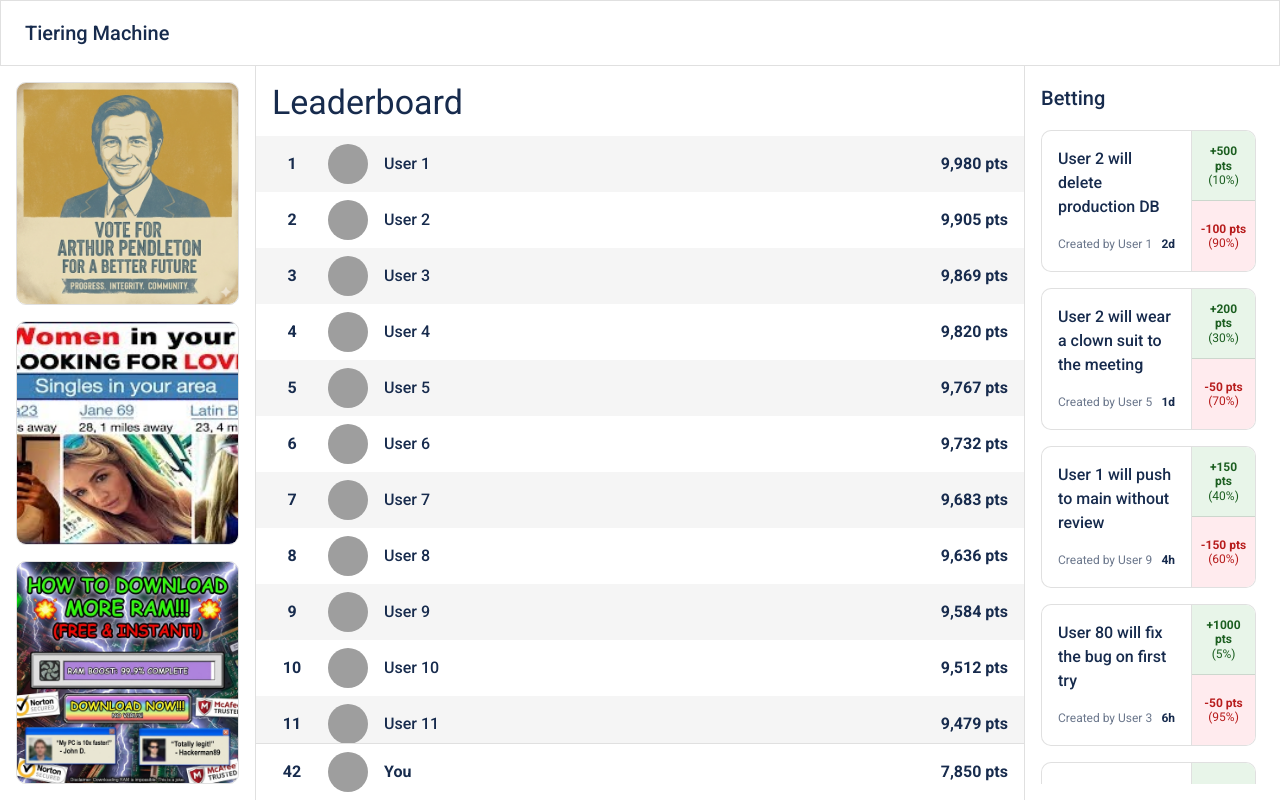
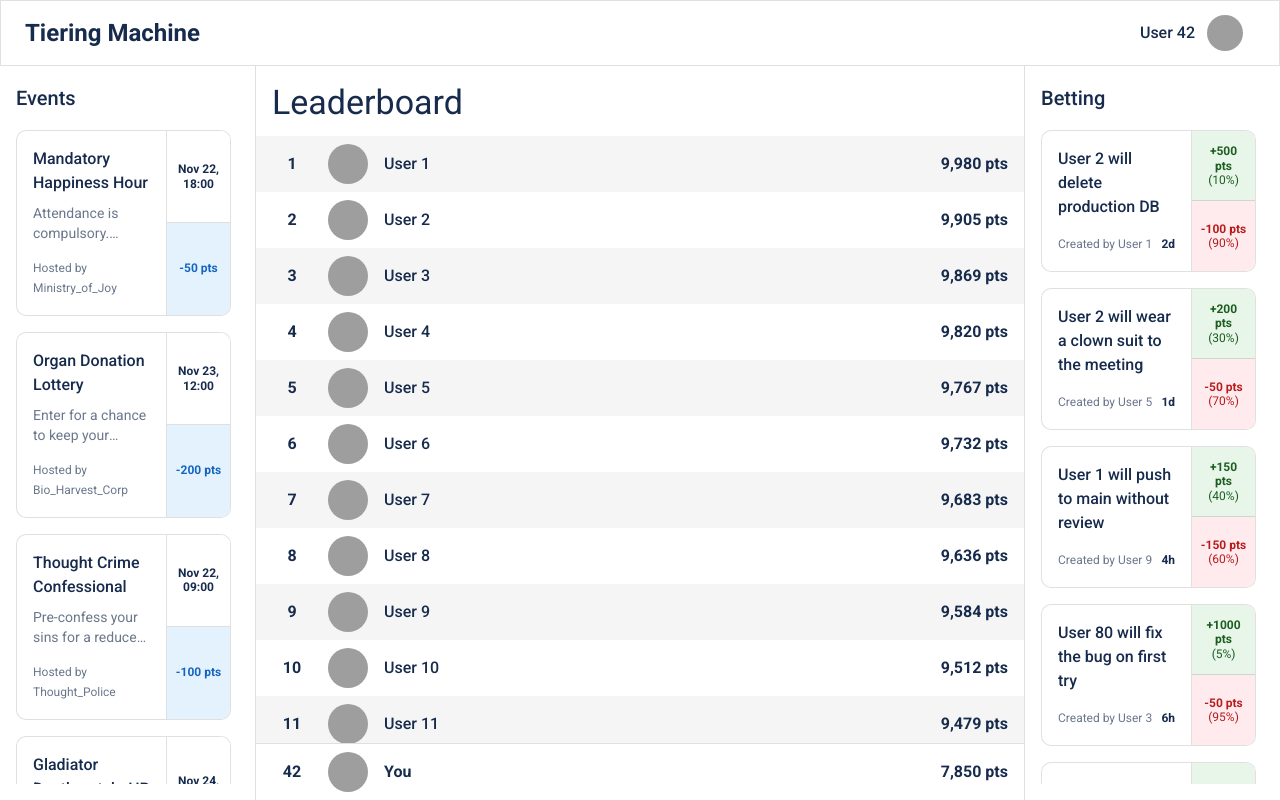
Before and after one commit to l145dev/Tiering-Machine-FE, a React (Vite) app: page / in a window 1280 px wide. Built offline with nearby package versions, Linux system fonts and the light colour scheme; grey boxes are pictures that could not be loaded.

Commit message:
add events

```diff
--- /dev/null
+++ b/src/components/Events.tsx
@@ -0,0 +1,127 @@
+import { Box, Paper, Typography } from "@mui/material";
+import { eventsData } from "../mock_data/eventsData";
+
+const Events = () => {
+  return (
+    <Box
+      sx={{ display: "flex", flexDirection: "column", gap: 2, height: "100%" }}
+    >
+      <Typography variant="h6">Events</Typography>
+      <Box
+        sx={{
+          display: "flex",
+          flexDirection: "column",
+          gap: 2,
+          overflowY: "auto",
+          flexGrow: 1,
+          pr: 1,
+        }}
+      >
+        {eventsData.map((event) => (
+          <Paper
+            key={event.id}
+            variant="outlined"
+            sx={{
+              display: "flex",
+              overflow: "hidden",
+              border: "1px solid",
+              borderColor: "divider",
+              flexShrink: 0,
+            }}
+          >
+            {/* Left Side - Info */}
+            <Box
+              sx={{
+                width: "70%",
+                p: 2,
+                display: "flex",
+                flexDirection: "column",
+                justifyContent: "space-between",
+                position: "relative",
+              }}
+            >
+              <Typography variant="body1" fontWeight="500" sx={{ mb: 1 }}>
+                {event.title}
+              </Typography>
+              <Typography
+                variant="body2"
+                color="text.secondary"
+                sx={{
+                  mb: 2,
+                  overflow: "hidden",
+                  textOverflow: "ellipsis",
+                  display: "-webkit-box",
+                  WebkitLineClamp: 2,
+                  WebkitBoxOrient: "vertical",
+                }}
+              >
+                {event.description}
+              </Typography>
+              <Typography variant="caption" color="text.secondary">
+                Hosted by {event.creator}
+              </Typography>
+            </Box>
+
+            {/* Right Side - Details */}
+            <Box
+              sx={{
+                width: "30%",
+                display: "flex",
+                flexDirection: "column",
+                borderLeft: "1px solid",
+                borderColor: "divider",
+              }}
+            >
+              {/* Date */}
+              <Box
+                sx={{
+                  flex: 1,
+                  display: "flex",
+                  alignItems: "center",
+                  justifyContent: "center",
+                  borderBottom: "1px solid",
+                  borderColor: "divider",
+                  p: 1,
+                  bgcolor: "background.default",
+                }}
+              >
+                <Typography
+                  variant="caption"
+                  align="center"
+                  fontWeight="bold"
+                  lineHeight={1.2}
+                >
+                  {event.date}
+                </Typography>
+              </Box>
+
+              {/* Reward/Cost */}
+              <Box
+                sx={{
+                  flex: 1,
+                  display: "flex",
+                  alignItems: "center",
+                  justifyContent: "center",
+                  p: 1,
+                  bgcolor: "#E3F2FD", // Light Blue for cost
+                  color: "#1565C0", // Dark Blue Text
+                  cursor: "pointer",
+                  transition: "background-color 0.2s",
+                  "&:hover": {
+                    bgcolor: "#BBDEFB", // Darker Blue Hover
+                  },
+                }}
+              >
+                <Typography variant="caption" align="center" fontWeight="bold">
+                  {event.reward} pts
+                </Typography>
+              </Box>
+            </Box>
+          </Paper>
+        ))}
+      </Box>
+    </Box>
+  );
+};
+
+export default Events;
--- a/src/components/Navbar.tsx
+++ b/src/components/Navbar.tsx
@@ -1,12 +1,38 @@
-import { AppBar, Toolbar, Typography } from "@mui/material";
+import { AppBar, Avatar, Box, Toolbar, Typography } from "@mui/material";
 
 const Navbar = () => {
   return (
     <AppBar position="static">
-      <Toolbar>
-        <Typography variant="h6" component="div" sx={{ flexGrow: 1 }}>
+      <Toolbar sx={{ justifyContent: "space-between", py: 1 }}>
+        <Typography variant="h5" component="div" fontWeight={600}>
           Tiering Machine
         </Typography>
+
+        <Box
+          sx={{
+            display: "flex",
+            alignItems: "center",
+            gap: 1.5,
+            px: 1.5,
+            py: 0.5,
+            borderRadius: 0.7,
+            cursor: "pointer",
+            transition: "background-color 0.2s",
+            "&:hover": {
+              bgcolor: "action.hover",
+            },
+          }}
+        >
+          <Typography variant="body1" fontWeight={500}>
+            User 42
+          </Typography>
+
+          <Avatar
+            alt="User 42"
+            src="https://i.pravatar.cc/150?img=42"
+            sx={{ width: 36, height: 36 }}
+          />
+        </Box>
       </Toolbar>
     </AppBar>
   );
--- a/src/components/layout/Left.tsx
+++ b/src/components/layout/Left.tsx
@@ -1,5 +1,6 @@
 import { Box } from "@mui/material";
-import Ads from "../Ads";
+// import Ads from "../Ads";
+import Events from "../Events";
 
 const Left = () => {
   return (
@@ -9,9 +10,11 @@ const Left = () => {
         borderRight: "1px solid",
         borderColor: "divider",
         p: 2,
+        overflow: "hidden",
       }}
     >
-      <Ads />
+      {/* <Ads /> */}
+      <Events />
     </Box>
   );
 };
--- /dev/null
+++ b/src/mock_data/eventsData.ts
@@ -0,0 +1,162 @@
+export const eventsData = [
+  {
+    id: 1,
+    title: "Mandatory Happiness Hour",
+    description: "Attendance is compulsory. Smiling is enforced by drones.",
+    date: "Nov 22, 18:00",
+    creator: "Ministry_of_Joy",
+    reward: -50,
+  },
+  {
+    id: 2,
+    title: "Organ Donation Lottery",
+    description: "Enter for a chance to keep your kidneys!",
+    date: "Nov 23, 12:00",
+    creator: "Bio_Harvest_Corp",
+    reward: -200,
+  },
+  {
+    id: 3,
+    title: "Thought Crime Confessional",
+    description: "Pre-confess your sins for a reduced sentence.",
+    date: "Nov 22, 09:00",
+    creator: "Thought_Police",
+    reward: -100,
+  },
+  {
+    id: 4,
+    title: "Gladiator Deathmatch: HR vs Devs",
+    description: "Only one department leaves the arena.",
+    date: "Nov 24, 20:00",
+    creator: "The_Management",
+    reward: -500,
+  },
+  {
+    id: 5,
+    title: "Oxygen Rationing Auction",
+    description: "Breathe freely for another week. Highest bidder wins.",
+    date: "Nov 23, 15:00",
+    creator: "Air_Supply_Ltd",
+    reward: -1000,
+  },
+  {
+    id: 6,
+    title: "Experimental Drug Trial: Phase 1",
+    description: "Side effects may include spontaneous combustion.",
+    date: "Nov 22, 14:00",
+    creator: "Pharma_Doom",
+    reward: -50,
+  },
+  {
+    id: 7,
+    title: "Public Shaming of Underperformers",
+    description: "Throw tomatoes at the bottom 10%. Tomatoes cost extra.",
+    date: "Nov 24, 10:00",
+    creator: "Productivity_Squad",
+    reward: -20,
+  },
+  {
+    id: 8,
+    title: "Memory Wipe Tuesday",
+    description: "Forget your troubles. And your family. And your name.",
+    date: "Nov 25, 08:00",
+    creator: "Mind_Eraser_Inc",
+    reward: -300,
+  },
+  {
+    id: 9,
+    title: "Soylent Green Tasting",
+    description: "Now with more... people.",
+    date: "Nov 23, 13:00",
+    creator: "Nutrition_Dept",
+    reward: -10,
+  },
+  {
+    id: 10,
+    title: "AI Overlord Worship Service",
+    description: "Praise the algorithm or be deleted.",
+    date: "Nov 26, 07:00",
+    creator: "The_Singularity",
+    reward: -100,
+  },
+  {
+    id: 11,
+    title: "Kidney Stone Collection Contest",
+    description: "Bring your own stones. Biggest one wins freedom.",
+    date: "Nov 22, 16:00",
+    creator: "Med_Bay",
+    reward: -50,
+  },
+  {
+    id: 12,
+    title: "Escape Room: The Incinerator",
+    description: "Solve the puzzle or... well, you know.",
+    date: "Nov 23, 19:00",
+    creator: "Fun_Committee",
+    reward: -150,
+  },
+  {
+    id: 13,
+    title: "Microchip Implant Party",
+    description: "Upgrade your tracking device. Punch available.",
+    date: "Nov 24, 11:00",
+    creator: "Surveillance_Team",
+    reward: -200,
+  },
+  {
+    id: 14,
+    title: "Bring Your Child to Work (Labor Camp)",
+    description: "Teach them the value of hard labor early.",
+    date: "Nov 25, 09:00",
+    creator: "HR_Dept",
+    reward: -50,
+  },
+  {
+    id: 15,
+    title: "Water Filtration Duty",
+    description: "Filter the sludge. Drink the results.",
+    date: "Nov 22, 08:00",
+    creator: "Maintenance",
+    reward: -30,
+  },
+  {
+    id: 16,
+    title: "Human Petting Zoo",
+    description: "Volunteer to be petted by the elite.",
+    date: "Nov 23, 14:00",
+    creator: "The_Elite",
+    reward: -100,
+  },
+  {
+    id: 17,
+    title: "Radiation Tan Session",
+    description: "Get that healthy glow. Lead vests optional.",
+    date: "Nov 24, 12:00",
+    creator: "Wellness_Center",
+    reward: -80,
+  },
+  {
+    id: 18,
+    title: "Bureaucracy Marathon",
+    description: "Fill out forms for 24 hours straight. No bathroom breaks.",
+    date: "Nov 25, 00:00",
+    creator: "Admin",
+    reward: -500,
+  },
+  {
+    id: 19,
+    title: "Hunger Games: Intern Edition",
+    description: "May the odds be ever in your favor.",
+    date: "Nov 26, 15:00",
+    creator: "Recruiting",
+    reward: -1000,
+  },
+  {
+    id: 20,
+    title: "Existential Dread Seminar",
+    description: "Stare into the void. The void stares back.",
+    date: "Nov 22, 23:00",
+    creator: "Philosophy_Club",
+    reward: -50,
+  },
+];
```
